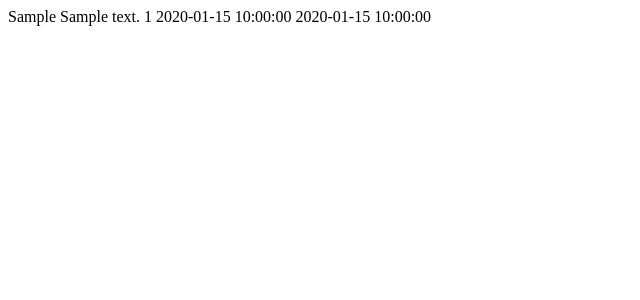
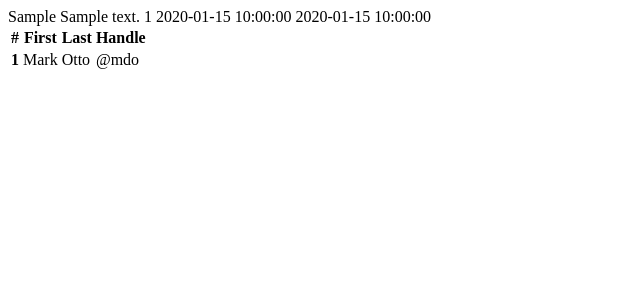
Before and after one commit to H4RP3RK/milestone3_rcn, a Flask app: page / in a window 1280 px wide. Shown: the top 300 px of the page, without its empty margins (0-640 px from the left). Run offline with Flask 2, Linux system fonts and the light colour scheme; a database or web service that is not in the repository returns one stand-in record (values such as "Sample title"); some libraries are stand-ins or nearby versions.

Commit message:
queries.html - Bootstrap table template

```diff
--- a/templates/queries.html
+++ b/templates/queries.html
@@ -1,4 +1,5 @@
-
+{% extends 'base.html' %}
+{% block content %}
         {% for query in queries %}
             {{query.query_type}}
             {{query.query_summary}}
@@ -6,3 +7,24 @@
             {{query.start_date}}
             {{query.end_date}}
         {% endfor %}
+
+
+    <table class="table table-hover table-striped">
+        <thead>
+            <tr>
+            <th scope="col">#</th>
+            <th scope="col">First</th>
+            <th scope="col">Last</th>
+            <th scope="col">Handle</th>
+            </tr>
+        </thead>
+        <tbody>
+            <tr>
+            <th scope="row">1</th>
+            <td>Mark</td>
+            <td>Otto</td>
+            <td>@mdo</td>
+            </tr>
+        </tbody>
+    </table>
+{% endblock %}
```
